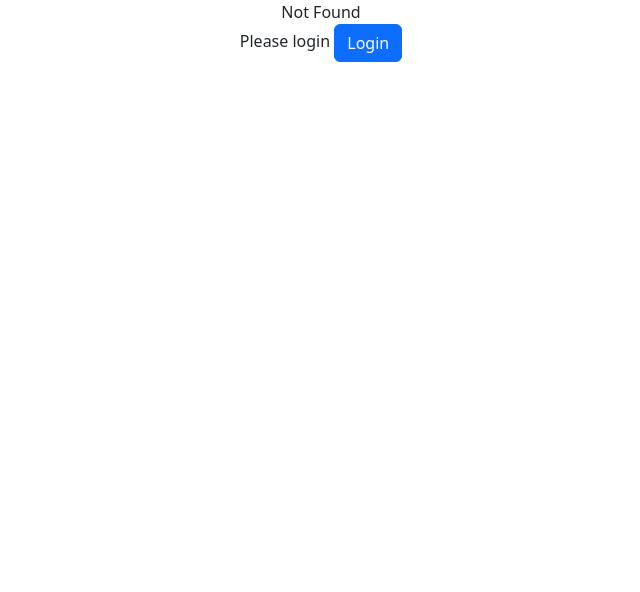
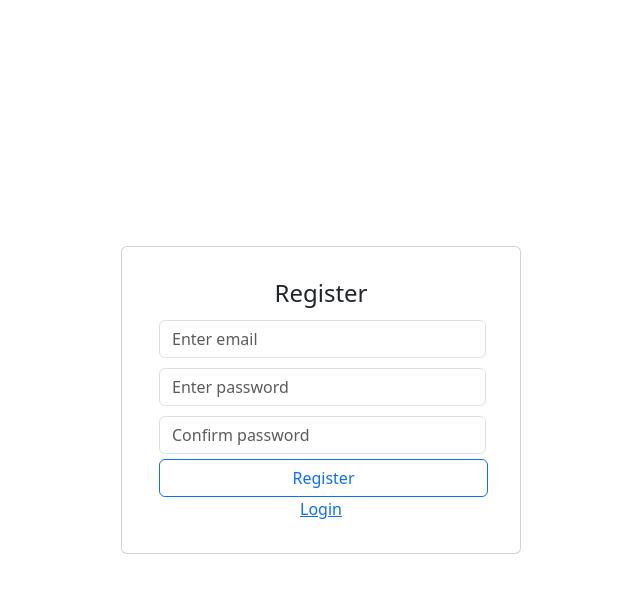
Before and after one commit to lokidark022/reactAxios, a React (Vite) app in the folder client/: page /register in a window 1280 px wide. Before the commit this address had no page. Shown: the top 592 px of the page, without its empty margins (319-959 px from the left). Built offline with nearby package versions, Linux system fonts and the light colour scheme.

Commit message:
add register page working properly and edit server with temporary array as user database

```diff
--- a/client/package.json
+++ b/client/package.json
@@ -12,6 +12,7 @@
   "dependencies": {
     "axios": "^1.8.3",
     "bootstrap": "^5.3.3",
+    "bootstrap-icons": "^1.11.3",
     "jwt-decode": "^4.0.0",
     "react": "^19.0.0",
     "react-bootstrap": "^2.10.9",
--- a/client/src/App.css
+++ b/client/src/App.css
@@ -2,7 +2,7 @@
 
   margin: 0 auto;
   padding: 0 auto;
-  text-align: center;
+  height: 100vh;
 }
 
 .logo {
--- a/client/src/App.jsx
+++ b/client/src/App.jsx
@@ -9,6 +9,7 @@ import LandingPage from './pages/LandingPage';
 import ProtectedRoutes from './functions/ProtectedRoutes';
 import Invalid from './pages/Invalid';
 import NotFound from './pages/NotFound';
+import RegisterPage from './pages/RegisterPage';
 
 export default function () {
 
@@ -23,6 +24,8 @@ export default function () {
       <Route element={<ProtectedRoutes />}>
         <Route path='/home' element={<HomePage/>}></Route>
       </Route>
+
+        <Route path='/register' element={<RegisterPage/>}></Route>
         <Route path='/login' element={<LoginPage/>}></Route>
         <Route path='/invalid' element={<Invalid/>}></Route>
         <Route path='/' element={<LandingPage/>}></Route>
--- a/client/src/pages/HomePage.jsx
+++ b/client/src/pages/HomePage.jsx
@@ -3,6 +3,7 @@ import { Card,Button } from 'react-bootstrap';
 import { UserContext ,UserInfoContext} from '../context/UserContext';
 import { PostRequestWithHeader} from '../functions/Axios';
 import Header from './layout/Header';
+import '../pages/css/style.css'
 export default function HomePage() {
     const {UserData, setUserData} = useContext(UserContext);
     const {UserInfo,setUserInfo} = useContext(UserInfoContext);
--- a/client/src/pages/LoginPage.jsx
+++ b/client/src/pages/LoginPage.jsx
@@ -3,7 +3,8 @@ import { Form ,Card, Button} from 'react-bootstrap';
 import { UserContext } from '../context/UserContext';
 import { useNavigate } from 'react-router-dom';
 import { PostRequest } from '../functions/Axios';
-
+import { Container } from 'react-bootstrap';
+import '../pages/css/style.css'
 export default function LoginPage() {
 
 
@@ -41,15 +42,21 @@ export default function LoginPage() {
   }
 
   return (
-    <div style={{display:"flex",justifyContent:"center",alignItems:"center"}}>
-      <Card style={{maxHeight:"400px",maxWidth:"500px"}}>
+    <div >
+      <Container>
+        <div className='loginpage-body'>
+        <Card className='loginpage-card'>
           <h4>Login</h4>
           <Form.Control onChange={(e) => setEmail(e.target.value)} type="email" placeholder="Enter email" />
           <Form.Control onChange={(e) => setPassword(e.target.value)} type="password" placeholder="Enter password" />
           <Button  variant="outline-danger" onClick={() => handleLogin()}>
             Login
-        </Button>
+          </Button>    <a href="/register">Register</a>
+
         </Card>
+        </div>
+      </Container>
+
 
 
     </div>
--- /dev/null
+++ b/client/src/pages/RegisterPage.jsx
@@ -0,0 +1,62 @@
+import React, { use, useContext, useEffect, useState } from 'react'
+import { Form ,Card, Button} from 'react-bootstrap';
+import { UserContext } from '../context/UserContext';
+import { useNavigate } from 'react-router-dom';
+import { PostRequest } from '../functions/Axios';
+import { Container } from 'react-bootstrap';
+import '../pages/css/style.css'
+export default function RegisterPage() {
+
+
+  const navigate = useNavigate();
+
+  const {UserData, setUserData} = useContext(UserContext);
+  const [email,setEmail] = useState();
+  const [password, setPassword] = useState();
+  const [cpassword, setcPassword] = useState();
+  const handleLogin = async  () =>{
+
+    if(email && password && cpassword ){
+        if(password == cpassword){
+            const data = await PostRequest('/api/register',{email,password});
+            if(data.isValid === true){
+                alert(data.tmessage);
+            }else{
+                alert(data.tmessage);
+            }
+
+        }else{
+            alert('password not matched.');
+        }
+
+    }else{
+        alert('Empty inputs');
+    }
+
+
+
+
+
+  }
+
+  return (
+    <div >
+      <Container>
+        <div className='loginpage-body'>
+        <Card className='loginpage-card'>
+          <h4>Register</h4>
+          <Form.Control onChange={(e) => setEmail(e.target.value)} required type="email" placeholder="Enter email" />
+          <Form.Control onChange={(e) => setPassword(e.target.value)} required type="password" placeholder="Enter password" />
+          <Form.Control onChange={(e) => setcPassword(e.target.value)} required type="password" placeholder="Confirm password" />
+          <Button  variant="outline-primary" onClick={() => handleLogin()}>
+            Register
+          </Button>    <a href="/login">Login</a>
+        </Card>
+        </div>
+      </Container>
+
+
+
+    </div>
+  )
+}
--- /dev/null
+++ b/client/src/pages/css/style.css
@@ -0,0 +1,23 @@
+
+.loginpage-body {
+    height: 100vh;
+    display: flex;
+
+    align-items: center;
+    justify-content: center;
+    text-align: center;
+}
+.loginpage-card {
+
+    padding: 20px;
+    width: 400px;
+}
+.loginpage-card input {
+    margin: 5px;
+    margin-right: 10px;
+    width: 98%;
+}
+.loginpage-card button {
+
+    margin-left: 5px;
+}
--- a/client/src/pages/layout/Header.jsx
+++ b/client/src/pages/layout/Header.jsx
@@ -1,7 +1,8 @@
 import React, { useContext,useState } from 'react';
-import { Container, Navbar ,NavDropdown,Modal,Button} from 'react-bootstrap';
+import { Container, Navbar ,Modal,Button} from 'react-bootstrap';
 import { UserContext } from '../../context/UserContext';
 import { PostRequestWithHeader } from '../../functions/Axios';
+
 const Header = () => {
     const {UserData, setUserData} = useContext(UserContext);
     const [modalShow, setModalShow] = useState(false);
@@ -14,7 +15,9 @@ const Header = () => {
                 <Navbar.Brand href="#home">Navbar</Navbar.Brand>
                 <Navbar.Toggle />
                 <Navbar.Collapse className="justify-content-end">
+
                     <Navbar.Text>
+
                         Signed in as: <a onClick={() => setModalShow(true)}  href="#">{UserData.email}</a>
                     </Navbar.Text>
                 </Navbar.Collapse>
```
Also changed, not shown: 2 other files (tests, documents, lock files or other folders). Lines whose indentation alone changed are shown as unchanged.
